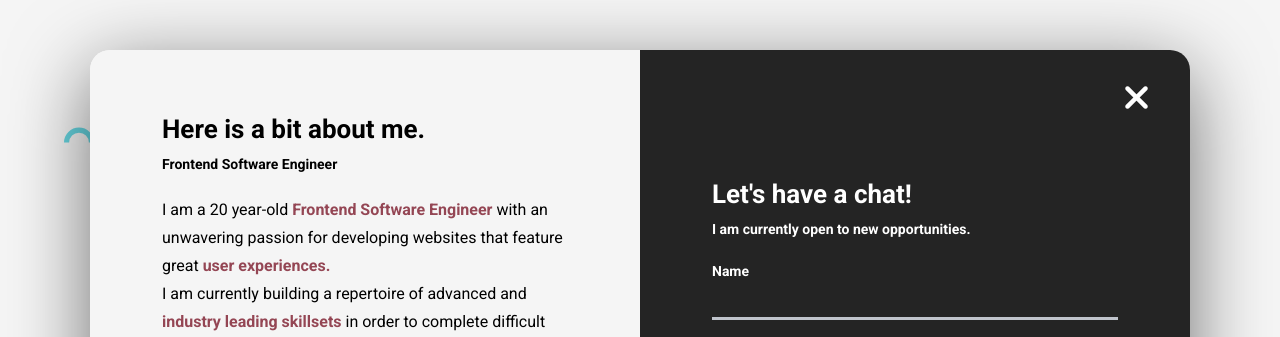
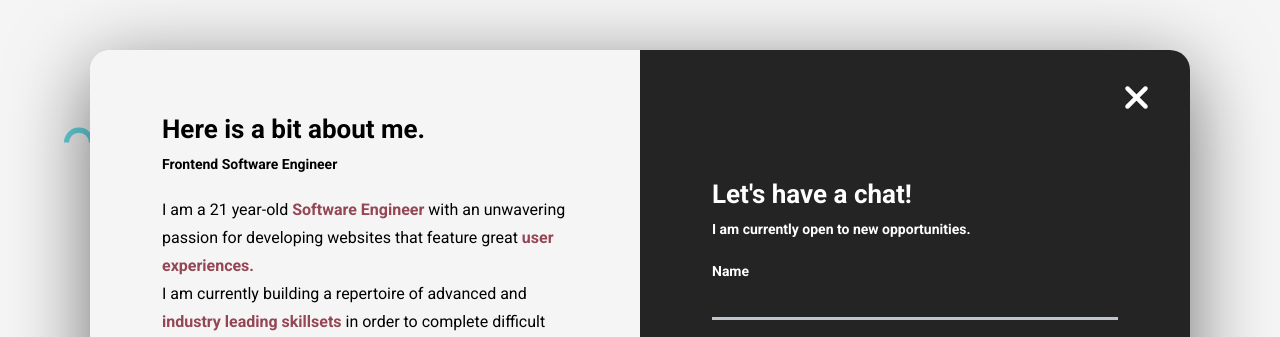
Before and after one commit to Nchisom/Eportfolio, a plain HTML site: page index.html in a window 1280 px wide. Both pictures are taken after a click on the element "about me.". Shown: the top 337 px of the page. Drawn offline with nearby package versions, Linux system fonts and the light colour scheme.

Commit message:
minor changes added for specificity

```diff
--- a/index.html
+++ b/index.html
@@ -112,8 +112,8 @@
             Frontend Software Engineer
           </h4>
           <p class="modal__para">
-            I am a 20 year-old
-            <b class="secondary"> Frontend Software Engineer</b> with an
+            I am a 21 year-old
+            <b class="secondary"> Software Engineer</b> with an
             unwavering passion for developing websites that feature great
             <b class="secondary">user experiences.</b>
             <br />
```
